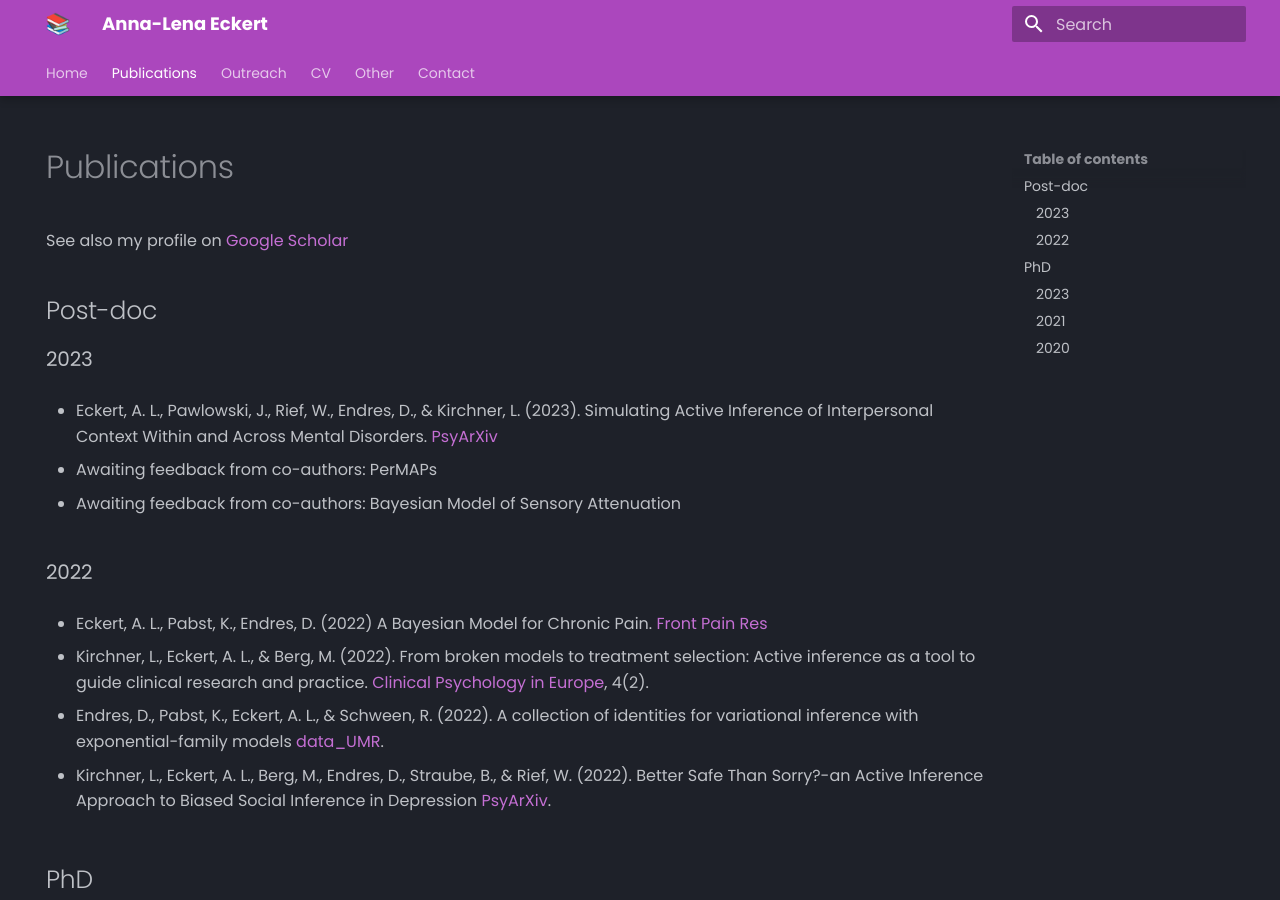
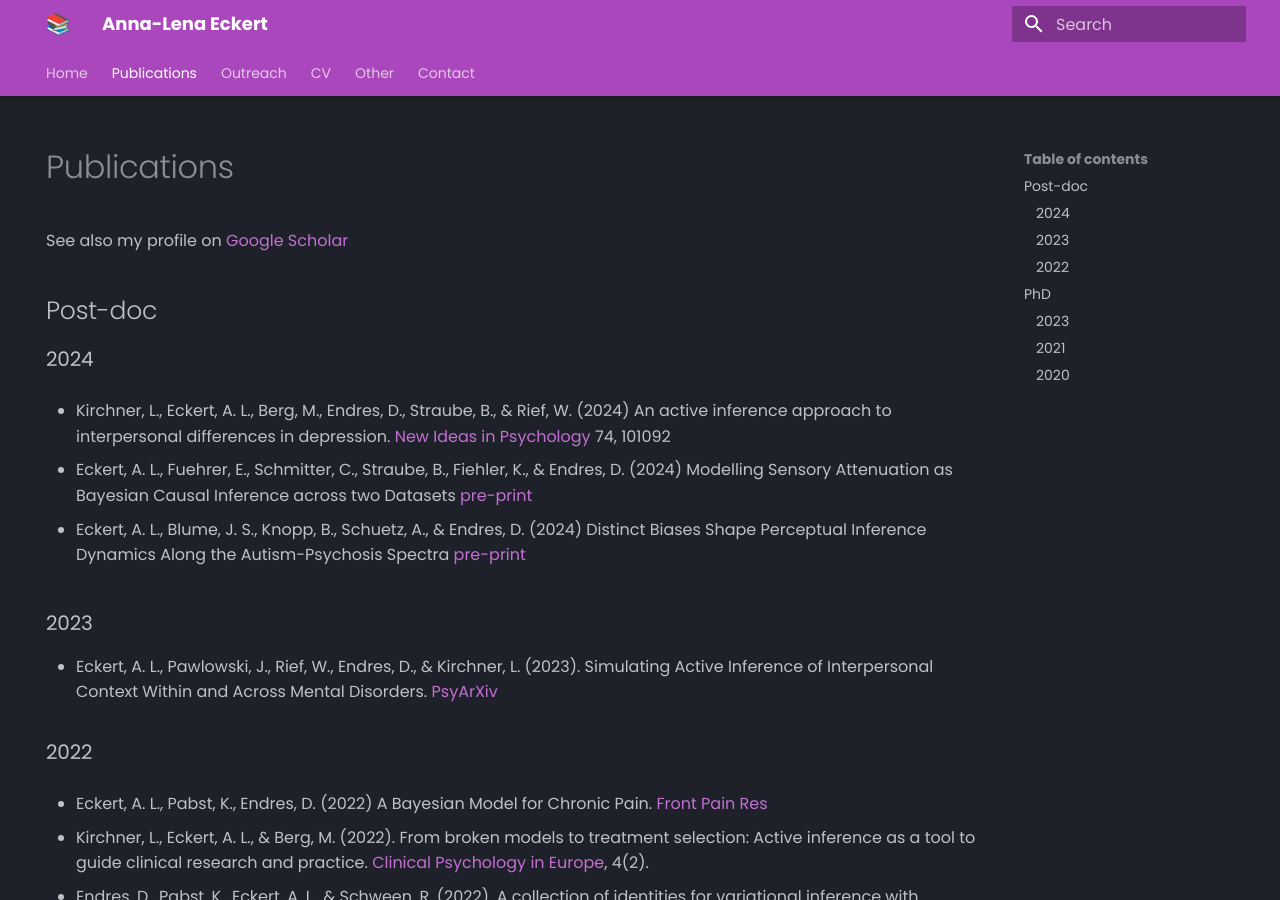
Before and after one commit to Eckertal/personal-website, an MkDocs documentation site: the page built from docs/publications.md, in a window 1280 px wide and 900 px high. Built offline with MkDocs 1.6.1 and Material for MkDocs 9.7.7, drawn with Linux system fonts in a browser that asks for light colours.

Commit message:
updated publications and outreach May 2024

```diff
--- a/docs/publications.md
+++ b/docs/publications.md
@@ -7,13 +7,19 @@ See also my profile on [Google Scholar](https://scholar.google.com/citations?hl=
 
 ## Post-doc
 
+### 2024
+
+- Kirchner, L., Eckert, A. L., Berg, M., Endres, D., Straube, B., & Rief, W. (2024) An active inference approach to interpersonal differences in depression. [New Ideas in Psychology](https://www.sciencedirect.com/science/article/pii/S0732118X24000205){ target=_blank } 74, 101092
+
+- Eckert, A. L., Fuehrer, E., Schmitter, C., Straube, B., Fiehler, K., & Endres, D. (2024) Modelling Sensory Attenuation as Bayesian Causal Inference across two Datasets [pre-print](https://europepmc.org/article/ppr/ppr828602){target = _blank}
+
+- Eckert, A. L., Blume, J. S., Knopp, B., Schuetz, A., & Endres, D. (2024) Distinct Biases Shape Perceptual Inference Dynamics Along the Autism-Psychosis Spectra [pre-print](https://europepmc.org/article/ppr/ppr827423){target=_blank}
+
+
 ### 2023
 
 - Eckert, A. L., Pawlowski, J., Rief, W., Endres, D., & Kirchner, L. (2023). Simulating Active Inference of Interpersonal Context Within and Across Mental Disorders. [PsyArXiv](https://osf.io/preprints/psyarxiv/8aexf/){ target=_blank }
 
-- Awaiting feedback from co-authors: PerMAPs
-
-- Awaiting feedback from co-authors: Bayesian Model of Sensory Attenuation
 
 ### 2022
 
```
Also changed, not shown: docs/outreach.md (+9 -0 lines).
